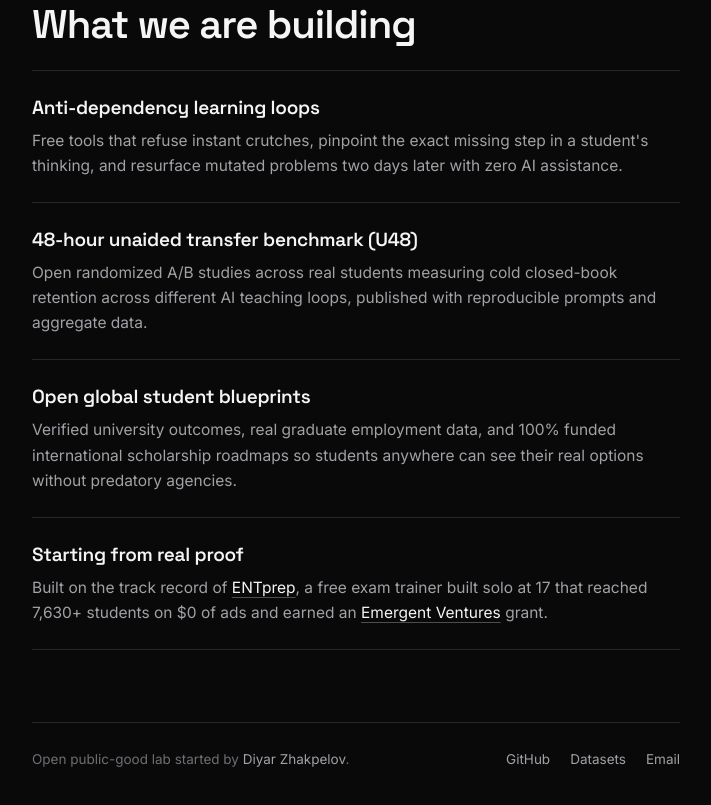
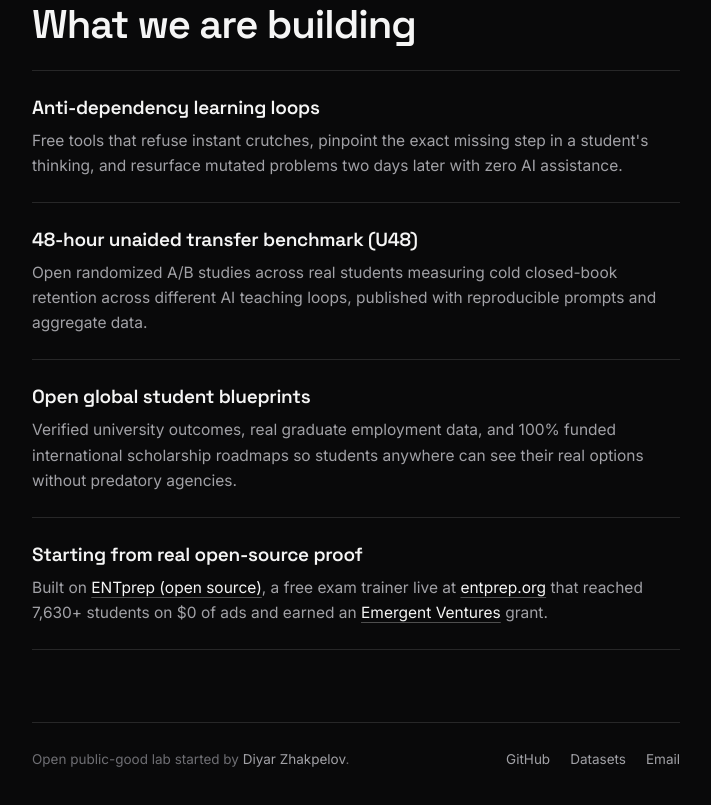
Before and after one commit to foustie/unaided-lab, a plain HTML site: page index.html in a window 1280 px wide. Shown: the part 1410-2215 px from the top of the page, without its empty margins (284-995 px from the left). Drawn offline with Linux system fonts and the light colour scheme.

Commit message:
Link open-source ENTprep repository under Unaided Lab

```diff
--- a/index.html
+++ b/index.html
@@ -83,8 +83,8 @@
               <p>Verified university outcomes, real graduate employment data, and 100% funded international scholarship roadmaps so students anywhere can see their real options without predatory agencies.</p>
             </div>
             <div class="row">
-              <h3>Starting from real proof</h3>
-              <p>Built on the track record of <a href="https://entprep.org" target="_blank" rel="noopener">ENTprep</a>, a free exam trainer built solo at 17 that reached 7,630+ students on $0 of ads and earned an <a href="https://marginalrevolution.com/marginalrevolution/2026/06/emergent-ventures-winners-55th-cohort.html" target="_blank" rel="noopener">Emergent Ventures</a> grant.</p>
+              <h3>Starting from real open-source proof</h3>
+              <p>Built on <a href="https://github.com/foustie/entprep" target="_blank" rel="noopener">ENTprep (open source)</a>, a free exam trainer live at <a href="https://entprep.org" target="_blank" rel="noopener">entprep.org</a> that reached 7,630+ students on $0 of ads and earned an <a href="https://marginalrevolution.com/marginalrevolution/2026/06/emergent-ventures-winners-55th-cohort.html" target="_blank" rel="noopener">Emergent Ventures</a> grant.</p>
             </div>
           </div>
         </section>
```
Also changed, not shown: llms.txt, 1 other file.
